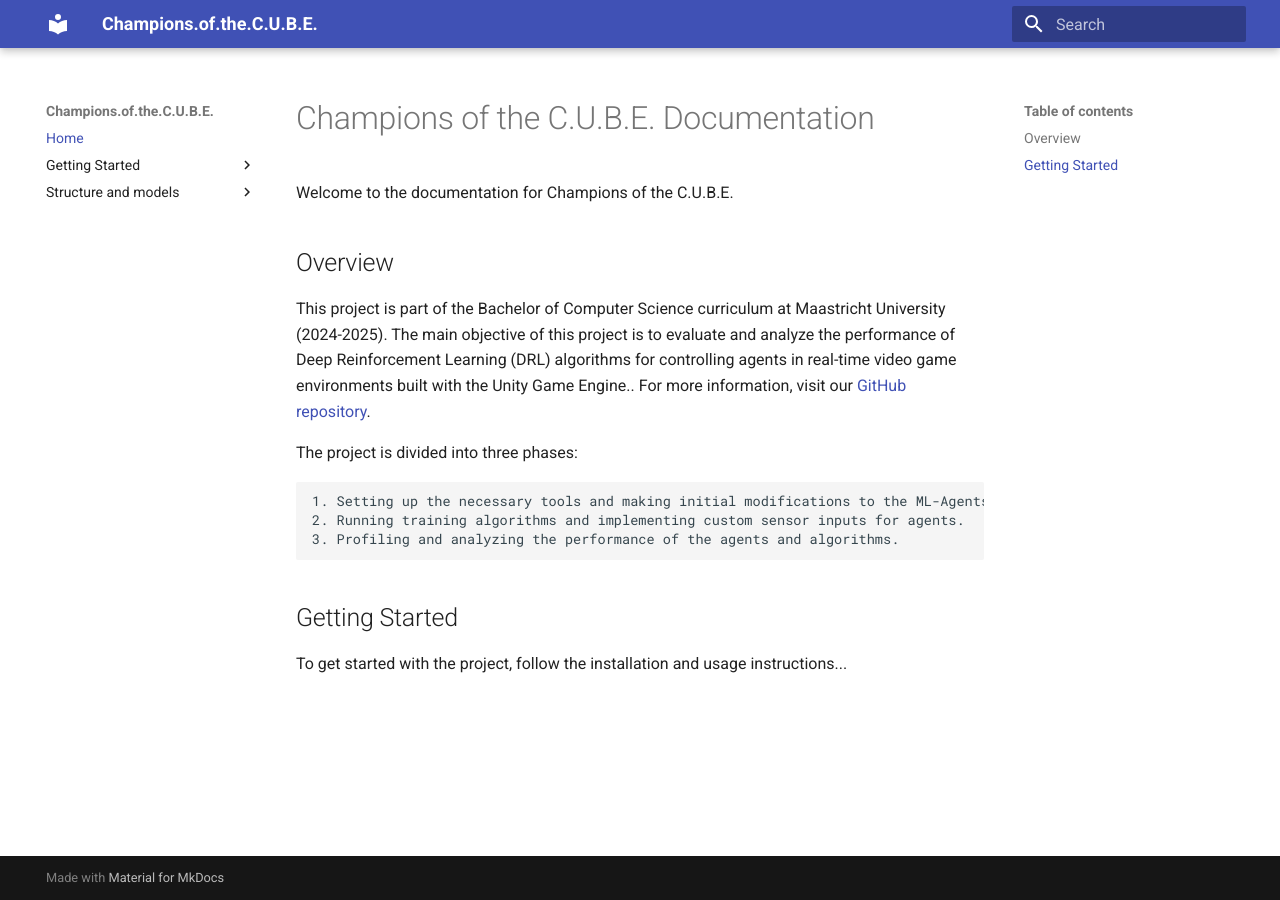
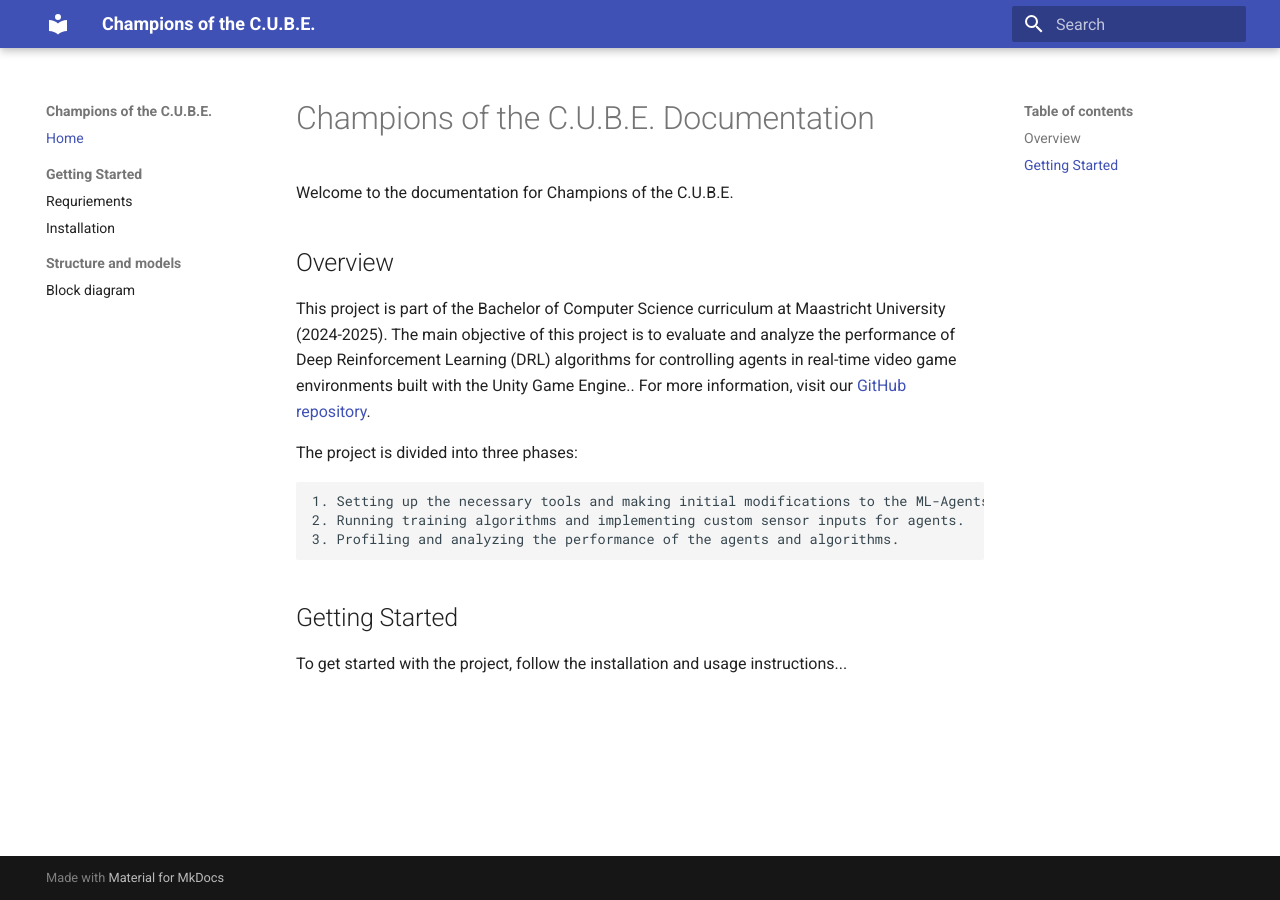
Before and after one commit to moksonyb/AIML15-UM, an MkDocs documentation site: the page built from docs/index.md, in a window 1280 px wide. Built offline with MkDocs 1.6.1 and Material for MkDocs 9.7.7, drawn with Linux system fonts in a browser that asks for light colours.

Commit message:
Updated mkdocs.yml

```diff
--- a/mkdocs.yml
+++ b/mkdocs.yml
@@ -1,4 +1,4 @@
-site_name: Champions.of.the.C.U.B.E.
+site_name: Champions of the C.U.B.E.
 nav:
   - Home: index.md
   - Getting Started:
@@ -8,3 +8,10 @@
     - Block diagram: 'Structure and models/Block diagram.md'
 theme:
   name: material
+  features:
+    - navigation.sections
+    - navigation.top
+    - search.suggest
+    - search.highlight
+plugins:
+  - search
```
